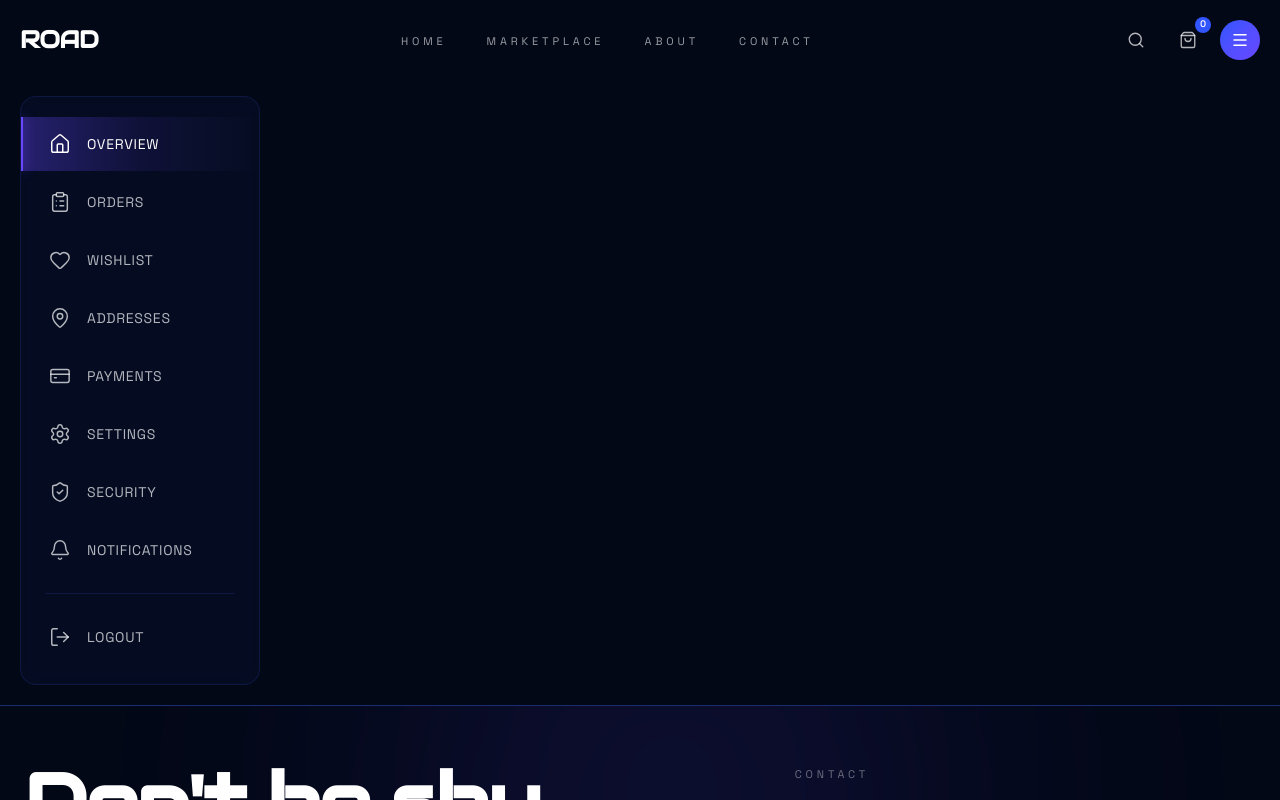
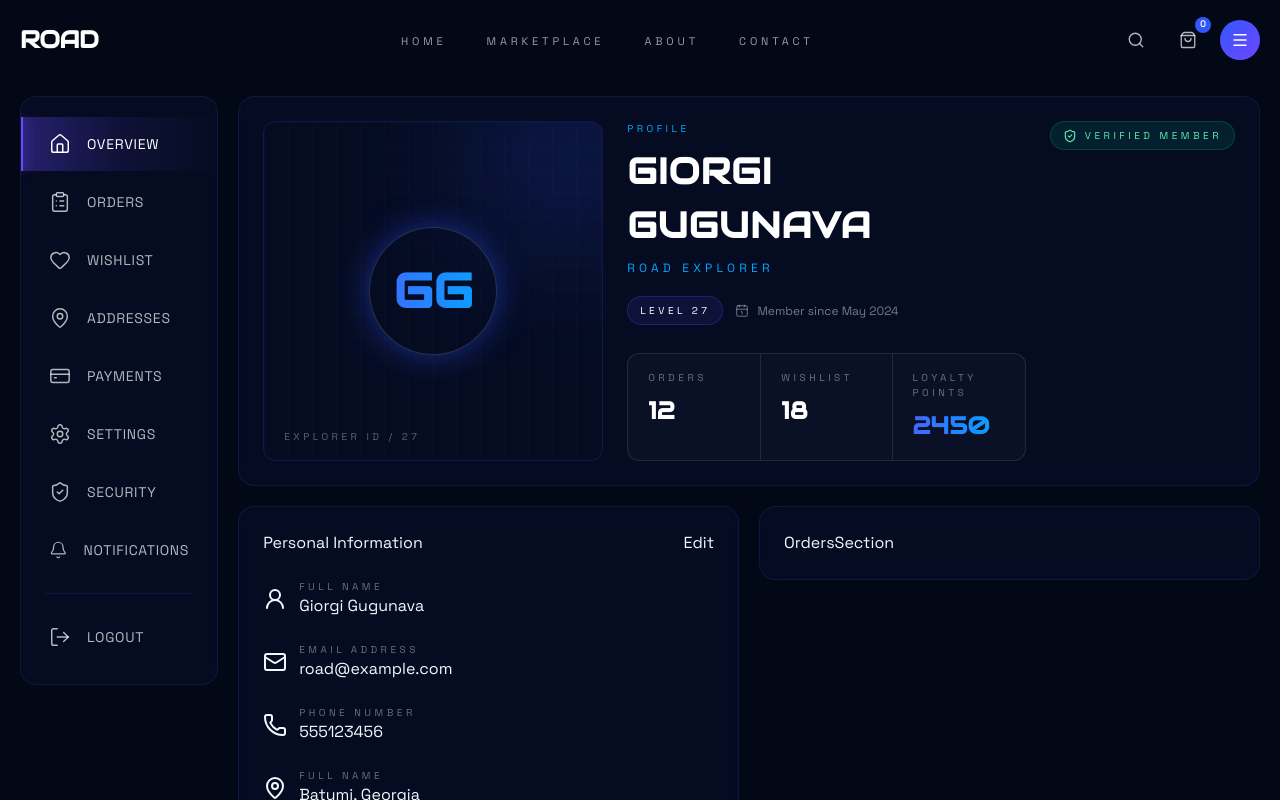
Before and after one commit to Giorgi014/road, a React (Vite) app: page /profile in a window 1280 px wide. Shown: the top 800 px of the page. Built offline with nearby package versions, Linux system fonts and the light colour scheme.

Commit message:
feat(profile): continue user profile page implementation

```diff
--- a/src/components/layout/ProfileNavigation.tsx
+++ b/src/components/layout/ProfileNavigation.tsx
@@ -1,42 +1,51 @@
-import { Link, NavLink } from "react-router-dom";
+import { NavLink } from "react-router-dom";
+import { Link } from "react-router-dom";
 import { useAuth } from "@/context";
 import { ACCOUNT_SIDEBAR_LINKS } from "@/data";
+
+const linkBase =
+  "relative flex shrink-0 items-center gap-4 whitespace-nowrap px-7 py-4 text-sm uppercase tracking-wider transition-colors duration-200 max-md:gap-2 max-md:px-4 max-md:py-3";
 
 export const ProfileNavigation = () => {
   const { logout } = useAuth();
   const mainLinks = ACCOUNT_SIDEBAR_LINKS.filter((l) => !l.action);
   const logoutLink = ACCOUNT_SIDEBAR_LINKS.find((l) => l.action === "log-out");
+
   return (
-		<aside className="group relative h-max w-60 py-5 overflow-hidden rounded-2xl border border-ink-400/40 bg-ink-800/60 backdrop-blur-sm transition-all duration-300 max-md:fixed max-md:inset-x-0 max-md:bottom-0 max-md:top-auto max-md:z-50 max-md:w-full max-md:h-auto max-md:max-h-[85vh] max-md:overflow-y-auto max-md:rounded-b-none max-md:rounded-t-2xl">
-			<nav className="flex flex-col gap-1">
+    <aside className="group relative h-max w-60 overflow-hidden rounded-2xl border border-ink-400/40 bg-ink-800/60 py-5 backdrop-blur-sm transition-all duration-300 max-md:flex max-md:w-full max-md:items-center max-md:overflow-x-auto max-md:overflow-y-hidden max-md:py-0 max-md:[scrollbar-width:none] max-md:[&::-webkit-scrollbar]:hidden">
+      <nav className="flex flex-col gap-1 max-md:flex-row max-md:gap-0">
         {mainLinks.map(({ id, label, href, icon: Icon }) => (
           <NavLink
             key={id}
             to={href}
             end={href === "/profile"}
             className={({ isActive }) =>
-							`relative flex items-center gap-4 px-7 py-4 text-sm uppercase tracking-wider transition-colors duration-200 ${
+              `${linkBase} ${
                 isActive
-									? "bg-linear-to-r from-electric-600/35 via-electric-600/10 to-transparent text-white before:absolute before:inset-y-0 before:left-0 before:w-0.5 before:bg-electric-600 before:shadow-[0_0_12px_var(--color-electric-600)]"
+                  ? "bg-linear-to-r from-electric-600/35 via-electric-600/10 to-transparent text-white before:absolute before:inset-y-0 before:left-0 before:w-0.5 before:bg-electric-600 before:shadow-[0_0_12px_var(--color-electric-600)] max-md:bg-linear-to-t max-md:before:inset-y-auto max-md:before:inset-x-0 max-md:before:top-auto max-md:before:bottom-0 max-md:before:h-0.5 max-md:before:w-auto"
                   : "text-white/70 hover:bg-white/5 hover:text-white"
               }`
             }
           >
-						<Icon size={22} strokeWidth={1.6} />
+            <Icon size={22} strokeWidth={1.6} className="max-md:size-5" />
             <span>{label}</span>
           </NavLink>
         ))}
       </nav>
 
       {logoutLink && (
-				<div className="mt-4">
-					<div className="mx-6 border-t border-ink-400/40" />
+        <div className="mt-4 max-md:mt-0 max-md:flex max-md:shrink-0 max-md:items-center">
+          <div className="mx-6 border-t border-ink-400/40 max-md:mx-1 max-md:h-6 max-md:border-l max-md:border-t-0" />
           <Link
             to={logoutLink.href}
             onClick={logout}
-						className="mt-4 flex w-full cursor-pointer items-center gap-4 px-7 py-4 text-sm uppercase tracking-wider text-white/70 transition-colors duration-200 hover:bg-linear-to-r hover:from-red-600/25 hover:via-red-500/10 hover:to-transparent hover:text-red-500"
+            className={`${linkBase} mt-4 w-full cursor-pointer text-white/70 hover:bg-linear-to-r hover:from-red-600/25 hover:via-red-500/10 hover:to-transparent hover:text-red-500 max-md:mt-0 max-md:w-auto max-md:hover:bg-linear-to-t`}
           >
-						<logoutLink.icon size={22} strokeWidth={1.6} />
+            <logoutLink.icon
+              size={22}
+              strokeWidth={1.6}
+              className="max-md:size-5"
+            />
             <span>{logoutLink.label}</span>
           </Link>
         </div>
--- a/src/components/profile/OrdersSection.tsx
+++ b/src/components/profile/OrdersSection.tsx
@@ -1,3 +1,7 @@
 export const OrdersSection = () => {
-	return <div>OrdersSection</div>;
+  return (
+    <section className="relative flex w-full flex-col gap-6 overflow-hidden rounded-2xl border border-ink-400/40 bg-ink-800/60 p-5 backdrop-blur-sm transition-all duration-300 sm:p-6">
+      OrdersSection
+    </section>
+  );
 };
--- a/src/components/profile/UserCard.tsx
+++ b/src/components/profile/UserCard.tsx
@@ -1,3 +1,76 @@
+import { USER_INFO } from "@/data";
+import { Calendar1, ShieldCheck } from "lucide-react";
+
 export const UserCard = () => {
-	return <div>UserCard</div>;
+  return (
+    <section className="relative flex w-full flex-col gap-6 overflow-hidden rounded-2xl border border-ink-400/40 bg-ink-800/60 p-5 backdrop-blur-sm transition-all duration-300 sm:p-6 lg:flex-row lg:items-stretch">
+      <div className="relative flex min-h-52 shrink-0 items-center justify-center overflow-hidden rounded-xl border border-electric-500/20 bg-[linear-gradient(135deg,var(--color-electric-600)/30%,rgba(255,255,255,.03)_55%,rgba(255,255,255,.01))] lg:w-[clamp(220px,28vw,340px)]">
+        <div className="absolute inset-0 opacity-20 [background-image:linear-gradient(rgba(255,255,255,.08)_1px,transparent_1px),linear-gradient(90deg,rgba(255,255,255,.08)_1px,transparent_1px)] [background-size:24px_24px]" />
+        <div className="absolute -right-16 -top-16 size-48 rounded-full bg-electric-500/20 blur-3xl" />
+        <div className="relative flex size-28 items-center justify-center rounded-full border border-white/15 bg-ink-900/80 font-display text-4xl font-bold text-gradient-blue shadow-[0_0_40px_-12px_var(--color-electric-500)] sm:size-32 sm:text-5xl">
+          {USER_INFO.firstName[0]}
+          {USER_INFO.lastName[0]}
+        </div>
+        <span className="absolute bottom-4 left-5 text-[10px] uppercase tracking-ultra text-white/35">
+          Explorer ID / {USER_INFO.level}
+        </span>
+      </div>
+      <div className="flex min-w-0 flex-1 flex-col justify-between">
+        <div>
+          <p className="mb-2 text-[10px] font-medium uppercase tracking-ultra text-electric-300">
+            Profile
+          </p>
+          <h3 className="font-display text-[clamp(28px,4vw,36px)] font-bold uppercase tracking-wide text-white">
+            {USER_INFO.firstName} {USER_INFO.lastName}
+          </h3>
+          <p className="mt-2 text-xs uppercase tracking-ultra text-electric-300">
+            {USER_INFO.rank}
+          </p>
+          <div className="mt-5 flex flex-wrap items-center gap-3">
+            <span className="rounded-full border border-electric-500/30 bg-electric-600/10 px-3 py-1.5 text-[10px] uppercase tracking-ultra text-white">
+              Level {USER_INFO.level}
+            </span>
+            <span className="flex items-center gap-2 text-xs text-white/45">
+              <Calendar1 size={14} strokeWidth={1.6} />
+              <span>
+                Member since {USER_INFO.month} {USER_INFO.year}
+              </span>
+            </span>
+          </div>
+        </div>
+        <div className="w-full mt-7 grid grid-cols-3 overflow-hidden rounded-xl border border-white/10 bg-white/[0.025]">
+          <div className="px-3 py-4 sm:px-5">
+            <p className="text-[9px] uppercase tracking-ultra text-white/40 sm:text-[10px]">
+              Orders
+            </p>
+            <p className="mt-2 font-display text-[clamp(18px,2vw,24px)] font-bold text-white">
+              {USER_INFO.orders}
+            </p>
+          </div>
+          <div className="border-x border-white/10 px-3 py-4 sm:px-5">
+            <p className="text-[9px] uppercase tracking-ultra text-white/40 sm:text-[10px]">
+              Wishlist
+            </p>
+            <p className="mt-2 font-display text-[clamp(18px,2vw,24px)] font-bold text-white">
+              {USER_INFO.wishlist}
+            </p>
+          </div>
+          <div className="px-3 py-4 sm:px-5">
+            <p className="text-[9px] uppercase tracking-ultra text-white/40 sm:text-[10px]">
+              Loyalty Points
+            </p>
+            <p className="mt-2 font-display text-[clamp(18px,2vw,24px)] font-bold text-gradient-blue">
+              {USER_INFO.points}
+            </p>
+          </div>
+        </div>
+      </div>
+      <div className="flex shrink-0 items-start lg:flex-col lg:items-end">
+        <span className="flex items-center gap-2 rounded-full border border-emerald-400/20 bg-emerald-400/10 px-3 py-1.5 text-[10px] uppercase tracking-ultra text-emerald-300">
+          <ShieldCheck size={14} />
+          Verified Member
+        </span>
+      </div>
+    </section>
+  );
 };
--- a/src/components/profile/UserInfo.tsx
+++ b/src/components/profile/UserInfo.tsx
@@ -1,3 +1,57 @@
+import { USER_INFO } from "@/data";
+import { Mail, MapPin, Phone, UserRound } from "lucide-react";
+
 export const UserInfo = () => {
-	return <div>UserInfo</div>;
+  return (
+    <section className="relative flex w-full flex-col gap-6 overflow-hidden rounded-2xl border border-ink-400/40 bg-ink-800/60 p-5 backdrop-blur-sm transition-all duration-300 sm:p-6">
+      <div className="w-full flex justify-between items-center">
+        <ol>
+          <li>Personal Information</li>
+        </ol>
+        <button type="button" className="cursor-pointer">
+          Edit
+        </button>
+      </div>
+      <div className="w-full flex justify-start items-center gap-3">
+        <UserRound />
+        <div>
+          <p className="text-[9px] uppercase tracking-ultra text-white/40 sm:text-[10px]">
+            Full Name
+          </p>
+          <p>
+            {USER_INFO.firstName} {USER_INFO.lastName}
+          </p>
+        </div>
+      </div>
+      <div className="w-full flex justify-start items-center gap-3">
+        <Mail />
+        <div>
+          <p className="text-[9px] uppercase tracking-ultra text-white/40 sm:text-[10px]">
+            Email Address
+          </p>
+          <p>{USER_INFO.email}</p>
+        </div>
+      </div>
+      <div className="w-full flex justify-start items-center gap-3">
+        <Phone />
+        <div>
+          <p className="text-[9px] uppercase tracking-ultra text-white/40 sm:text-[10px]">
+            Phone Number
+          </p>
+          <p>{USER_INFO.number}</p>
+        </div>
+      </div>
+      <div className="w-full flex justify-start items-center gap-3">
+        <MapPin />
+        <div>
+          <p className="text-[9px] uppercase tracking-ultra text-white/40 sm:text-[10px]">
+            Full Name
+          </p>
+          <p>
+            {USER_INFO.location.city}, {USER_INFO.location.country}
+          </p>
+        </div>
+      </div>
+    </section>
+  );
 };
--- a/src/data/content.tsx
+++ b/src/data/content.tsx
@@ -31,6 +31,7 @@ import type {
   Sizes,
   Stat,
   TimelineItem,
+  UserInfo,
 } from "@/types";
 
 export const ABOUT_HERO_COPY: HeroCopyContent = {
@@ -345,3 +346,21 @@ export const STATS: Stat[] = [
   { k: "100%", v: "Blockchain verified" },
   { k: "2026", v: "Design horizon" },
 ];
+
+export const USER_INFO: UserInfo = {
+  firstName: "Giorgi",
+  lastName: "Gugunava",
+  email: "road@example.com",
+  number: 555123456,
+  location: {
+    city: "Batumi",
+    country: "Georgia",
+  },
+  rank: "ROAD Explorer",
+  level: 27,
+  month: "May",
+  year: 2024,
+  orders: 12,
+  wishlist: 18,
+  points: 2450,
+};
--- a/src/pages/Profile.tsx
+++ b/src/pages/Profile.tsx
@@ -1,11 +1,23 @@
-import { ProfileNavigation } from "@/components";
+import {
+  OrdersSection,
+  ProfileNavigation,
+  UserCard,
+  UserInfo,
+} from "@/components";
 
 const Profile = () => {
-	return (
-		<main className="p-5 mt-19">
-			<ProfileNavigation />
-		</main>
-	);
+  return (
+    <main className="mx-auto mt-19 flex w-full max-w-[1600px] flex-col items-center gap-5 p-5 md:flex-row md:items-start md:justify-between">
+      <ProfileNavigation />
+      <article className="w-full">
+        <UserCard />
+        <div className="w-full flex justify-between items-start gap-5 my-5">
+          <UserInfo />
+          <OrdersSection />
+        </div>
+      </article>
+    </main>
+  );
 };
 
 export default Profile;
--- a/src/types/content.ts
+++ b/src/types/content.ts
@@ -29,3 +29,21 @@ export interface FooterContent {
   contacts: FooterContact[];
   legal: string[];
 }
+
+export interface UserInfo {
+  firstName: string;
+  lastName: string;
+  email: string;
+  number: number;
+  location: {
+    city: string;
+    country: string;
+  };
+  rank: string;
+  level: number;
+  month: string;
+  year: number;
+  orders: number;
+  wishlist: number;
+  points: number;
+}
```
Lines whose indentation alone changed are shown as unchanged.
